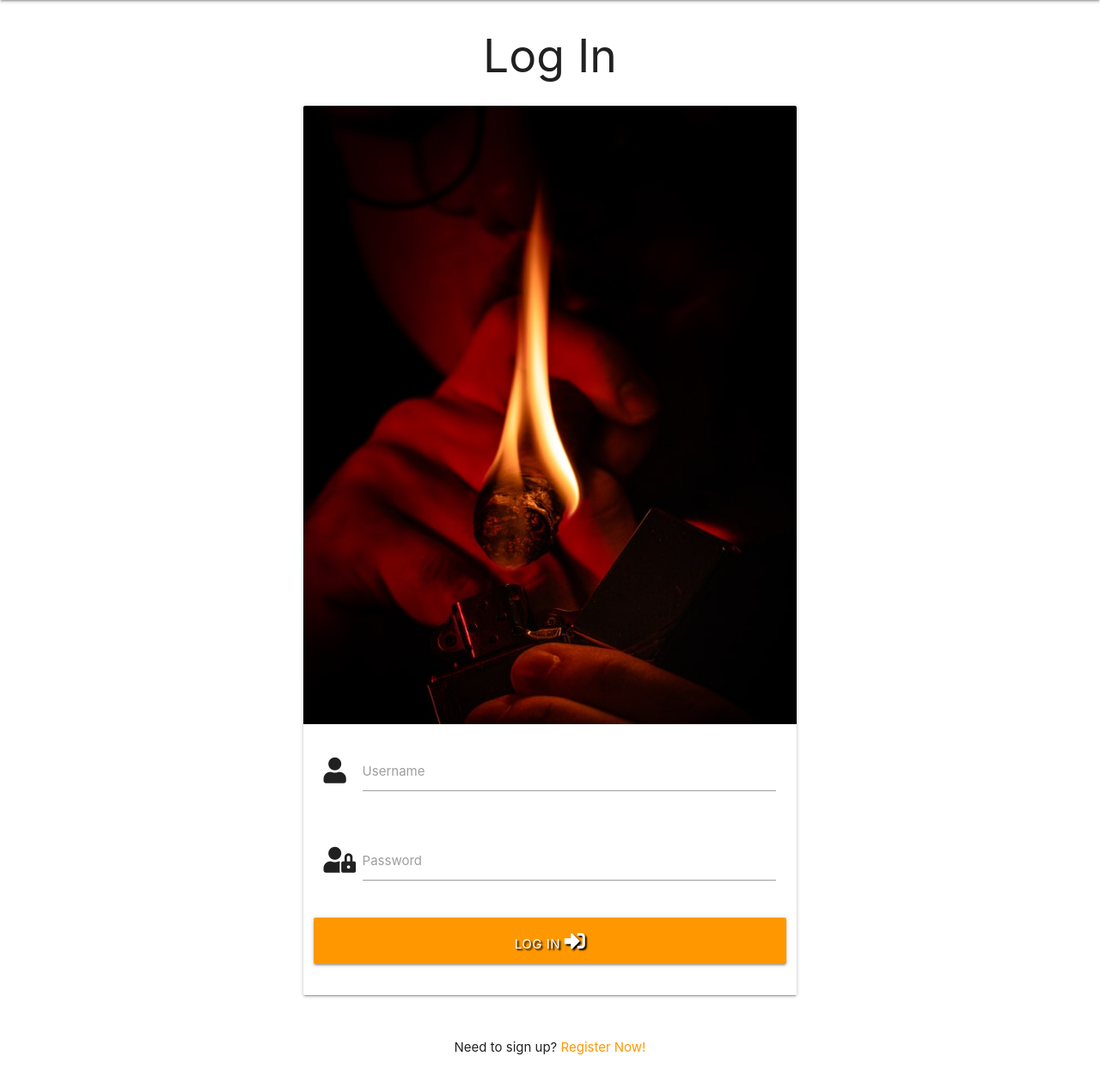
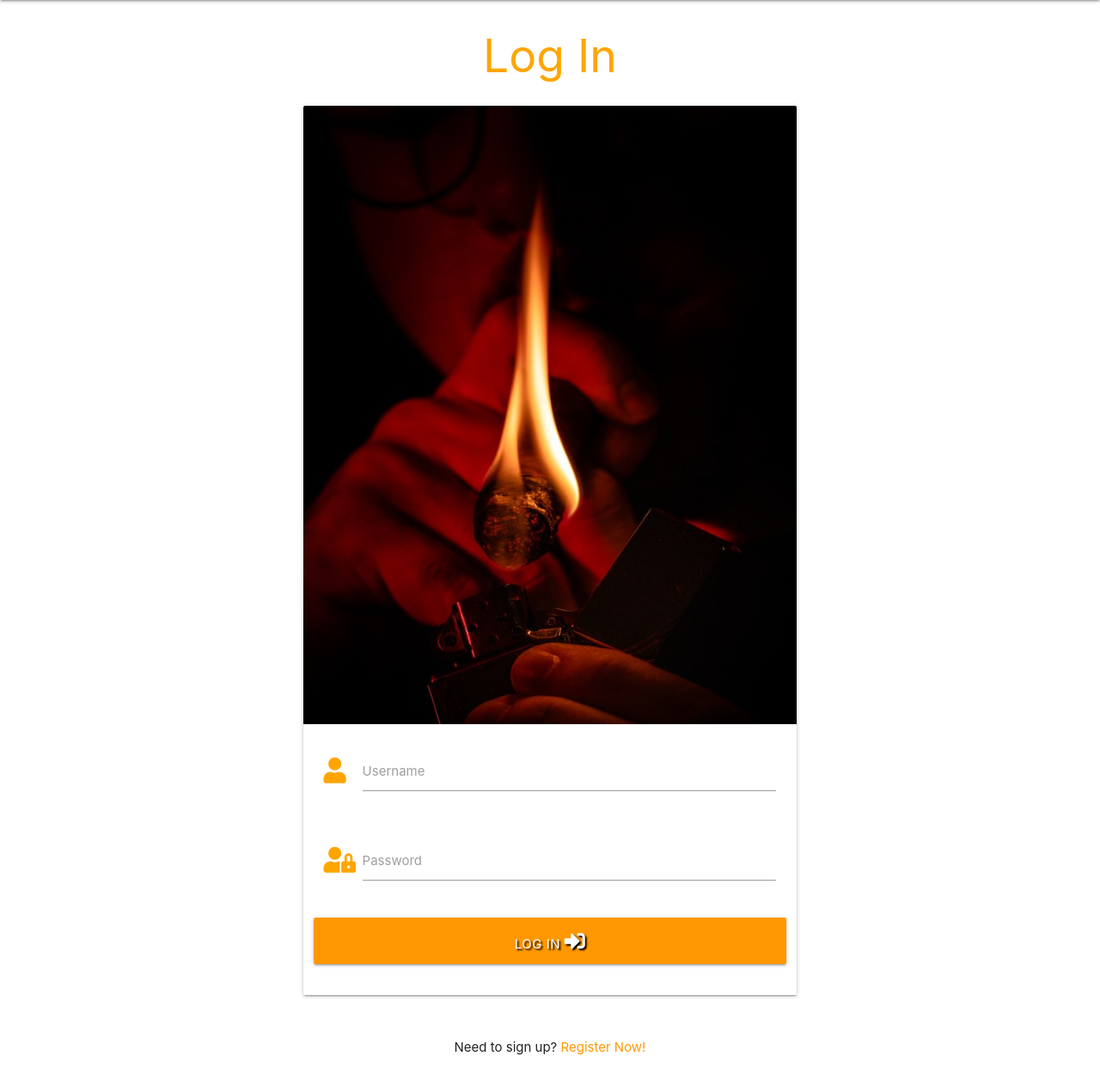
Before and after one commit to Code-Institute-Submissions/cigarist, a Flask app: page /login in a window 1280 px wide. Shown: the part 64-1328 px from the top of the page at 86% size. Run offline with Flask 2, Linux system fonts and the light colour scheme; some libraries are stand-ins or nearby versions.

Commit message:
Changed font awesome icon colors to orange to match the theme

```diff
--- a/templates/login.html
+++ b/templates/login.html
@@ -2,7 +2,7 @@
 {% block content %}
 
     <!-- H3 Heading -->
-    <h2 class="center-align">Log In</h2>
+    <h2 class="center-align text-color">Log In</h2>
 
     <div class="row">
         <form class="col s12 m8 offset-m2" method="POST" action="{{ url_for('login') }}">
@@ -15,7 +15,7 @@
                     <!-- Username Input -->
                     <div class="row">
                         <div class="input-field col s12">
-                            <i class="fas fa-user prefix"></i>
+                            <i class="fas fa-user prefix text-color"></i>
                             <input id="username" name="username" type="text" minlength="3"
                                 maxlength="15" pattern="^[a-zA-Z0-9]{5,15}$" class="validate" required>
                             <label for="username">Username</label>
@@ -24,7 +24,7 @@
                     <!-- Password Input -->
                     <div class="row">
                         <div class="input-field col s12">
-                            <i class="fas fa-user-lock prefix"></i>
+                            <i class="fas fa-user-lock prefix text-color"></i>
                             <input id="password" name="password" type="password" minlength="5"
                                 maxlength="15" pattern="^[a-zA-Z0-9]{5,15}$" class="validate" required>
                             <label for="password">Password</label>
```
